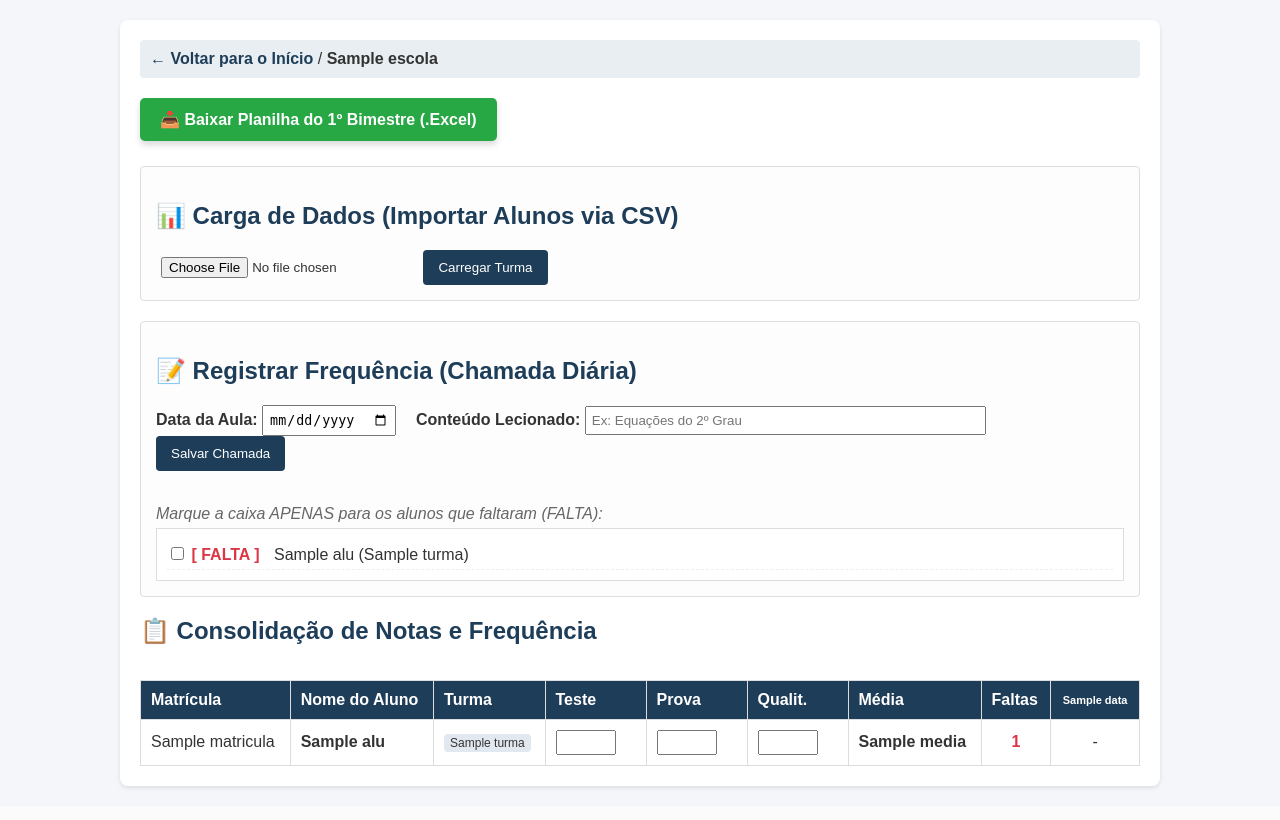
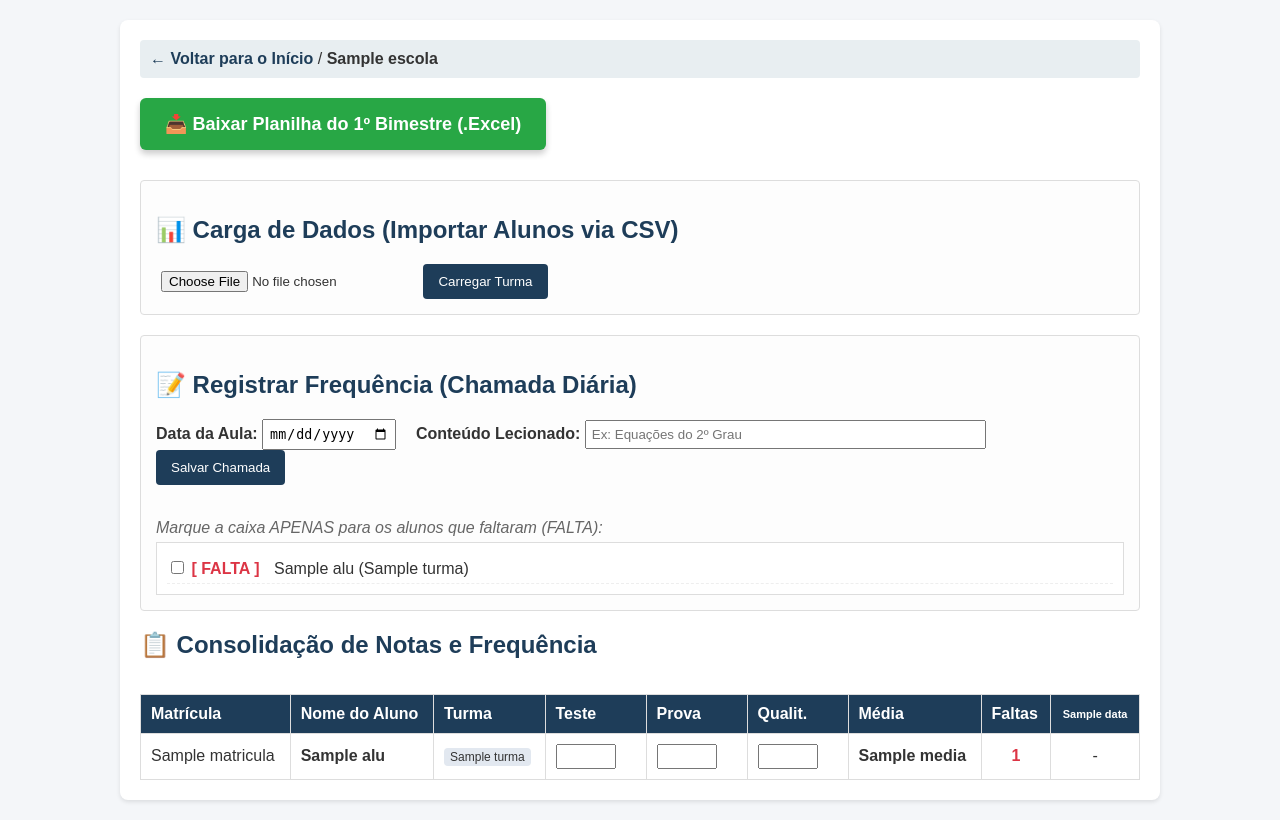
Before and after one commit to dederusso1-tech/diario-docente, a Flask app: template templates/escola.html in a window 1280 px wide. Before the commit the page ends 790 px from the top, so only its background shows below. Run offline with Flask 3, Linux system fonts and the light colour scheme; the template is opened without the code that fills it: most values are stand-ins (such as "Sample title", 1, 10 or a date in 2020).

Commit message:
Enhance button styles and update export link layout
Updated button styles and export link appearance.

```diff
--- a/templates/escola.html
+++ b/templates/escola.html
@@ -10,7 +10,7 @@
         .nav-bar { margin-bottom: 20px; padding: 10px; background: #e8eef1; border-radius: 4px; }
         .nav-bar a { text-decoration: none; color: #1e3d59; font-weight: bold; }
         .btn { background-color: #1e3d59; color: white; padding: 10px 15px; border: none; border-radius: 4px; cursor: pointer; text-decoration: none; display: inline-block; }
-        .btn-success { background-color: #28a745; font-weight: bold; }
+        .btn-success { background-color: #28a745; font-weight: bold; color: white !important; }
         .btn:hover { opacity: 0.9; }
         .card { background: #fdfdfd; padding: 15px; border: 1px solid #ddd; border-radius: 4px; margin-bottom: 20px; }
         table { width: 100%; border-collapse: collapse; margin-top: 15px; background: white; }
@@ -37,8 +37,8 @@
       {% endif %}
     {% endwith %}
 
-    <div style="margin: 10px 0 25px 0;">
-        <a href="/exportar_excel/{{ escola.id }}" class="btn btn-success" style="padding: 12px 20px; font-size: 16px; box-shadow: 0 4px 6px rgba(0,0,0,0.15); background-color: #28a745; color: white; text-decoration: none; border-radius: 5px; font-weight: bold; display: inline-block;">
+    <div style="margin: 15px 0 30px 0; display: block;">
+        <a href="/exportar_excel/{{ escola.id }}" class="btn btn-success" style="padding: 15px 25px; font-size: 18px; text-decoration: none; border-radius: 6px; box-shadow: 0 4px 6px rgba(0,0,0,0.2); display: inline-block;">
             📥 Baixar Planilha do 1º Bimestre (.Excel)
         </a>
     </div>
```
